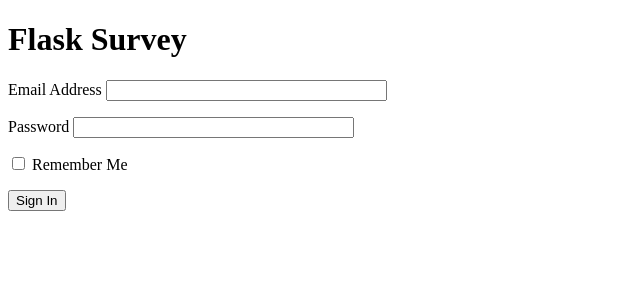
After one commit to laskeym/Flask_Survey, a Flask app: page /login in a window 1280 px wide. The commit adds this page. Shown: the top 300 px of the page, without its empty margins (0-640 px from the left). Run offline with Flask 2, Linux system fonts and the light colour scheme.

Commit message:
Flask-Login integration

```diff
--- a/app.py
+++ b/app.py
@@ -1,17 +1,56 @@
 import json
 
-from flask import Flask, render_template, request, url_for, redirect
+from flask import Flask, render_template, request, url_for, redirect, flash
 from flask_sqlalchemy import SQLAlchemy
+from sqlalchemy.orm import validates
+
+from werkzeug.security import generate_password_hash, check_password_hash
+from werkzeug.urls import url_parse
 
 from flask_wtf import FlaskForm
-from wtforms import HiddenField, RadioField
-from wtforms.widgets import HiddenInput
+from wtforms import validators
+from wtforms import HiddenField, RadioField, PasswordField, BooleanField,\
+    SubmitField
+from wtforms.fields.html5 import EmailField
+
+from flask_login import LoginManager
+from flask_login import UserMixin
+from flask_login import current_user, login_user, logout_user, login_required
+
+
+"""
+THINGS TO DO:
+    (X) Flask-Login integration
+    ( ) Add Answers model
+    ( ) Add HTML/CSS
+    ( ) Reorganize code
+    ( ) CRUD admin portal creation of new surveys
+        ( ) jQuery UI - Sortable
+        ( ) Will probably need AJAX to send over li value items.  If the user
+            decides to change the value order, python can just order the
+            list by ascending value order and create id's for them.
+    ( ) Bokeh to display answer statistics by user
+"""
 
 
 app = Flask(__name__)
 app.config['SQLALCHEMY_DATABASE_URI'] = 'sqlite:///test.db'
 app.config['SECRET_KEY'] = 'seekrets'
+
 db = SQLAlchemy(app)
+login_manager = LoginManager()
+login_manager.login_view = 'login'
+login_manager.init_app(app)
+
+
+class LoginForm(FlaskForm):
+    email = EmailField('Email Address',
+                       [validators.DataRequired(),
+                        validators.Email()])
+    password = PasswordField('Password',
+                             [validators.DataRequired()])
+    remember_me = BooleanField('Remember Me')
+    submit = SubmitField('Sign In')
 
 
 class AnswerForm(FlaskForm):
@@ -19,6 +58,18 @@ class AnswerForm(FlaskForm):
     survey_id = HiddenField('survey_id')
     question_id = HiddenField('question_id')
     answers = RadioField('Answers', choices=[])
+
+
+class User(UserMixin, db.Model):
+    id = db.Column(db.Integer, primary_key=True)
+    email = db.Column(db.Integer, unique=True)
+    password = db.Column(db.String())
+
+    def set_password(self, password):
+        self.password = generate_password_hash(password)
+
+    def check_password(self, password):
+        return check_password_hash(self.password, password)
 
 
 class Survey(db.Model):
@@ -49,6 +100,12 @@ class QuestionChoices(db.Model):
         return '<QuestionChoices %r>' % self.choice
 
 
+@login_manager.user_loader
+def load_user(user_id):
+    return User.query.get(int(user_id))
+
+
+@login_required
 @app.route('/')
 def home():
     surveys = Survey.query.all()
@@ -56,6 +113,31 @@ def home():
     return render_template('home.html', surveys=surveys)
 
 
+@app.route('/login', methods=['GET', 'POST'])
+def login():
+    if current_user.is_authenticated:
+        return redirect(url_for('home'))
+    form = LoginForm()
+    if form.validate_on_submit():
+        user = User.query.filter_by(email=form.email.data).first()
+        if user is None or not user.check_password(form.password.data):
+            flash('Invalid username or password')
+            return redirect(url_for('login'))
+        login_user(user, remember=form.remember_me.data)
+        next_page = request.args.get('next')
+        if not next_page or url_parse(next_page).netloc != '':
+            return redirect(url_for('home'))
+        return redirect(next_page)
+    return render_template('login.html', title='Sign In', form=form)
+
+
+@app.route('/logout')
+def logout():
+    logout_user()
+    return redirect(url_for('home'))
+
+
+@login_required
 @app.route('/survey/<int:survey_id>/questions', methods=['GET', 'POST'])
 def survey_question(survey_id):
     survey = Survey.query.filter_by(id=survey_id).first()
--- /dev/null
+++ b/templates/login.html
@@ -0,0 +1,20 @@
+{% extends "layout.html" %}
+{% block body %}
+
+<form action="" method="POST">
+  {{ form.hidden_tag() }}
+  <p>
+    {{ form.email.label }}
+    {{ form.email(size=32) }}
+  </p>
+
+  <p>
+    {{ form.password.label }}
+    {{ form.password(size=32) }}
+  </p>
+
+  <p>{{ form.remember_me() }} {{ form.remember_me.label }}</p>
+  <p>{{ form.submit() }}</p>
+</form>
+
+{% endblock %}
--- a/templates/survey_question.html
+++ b/templates/survey_question.html
@@ -16,6 +16,8 @@
 
     {% if prev_url %}
       <a href="{{ prev_url }}">Back</a>
+    {% else %}
+      <a href="{{ url_for('home') }}">Back</a>
     {% endif %}
     {% if next_url %}
        <input type="submit" value="Submit">
```
Also changed, not shown: templates/home.html (+12 -8 lines), test.db.
